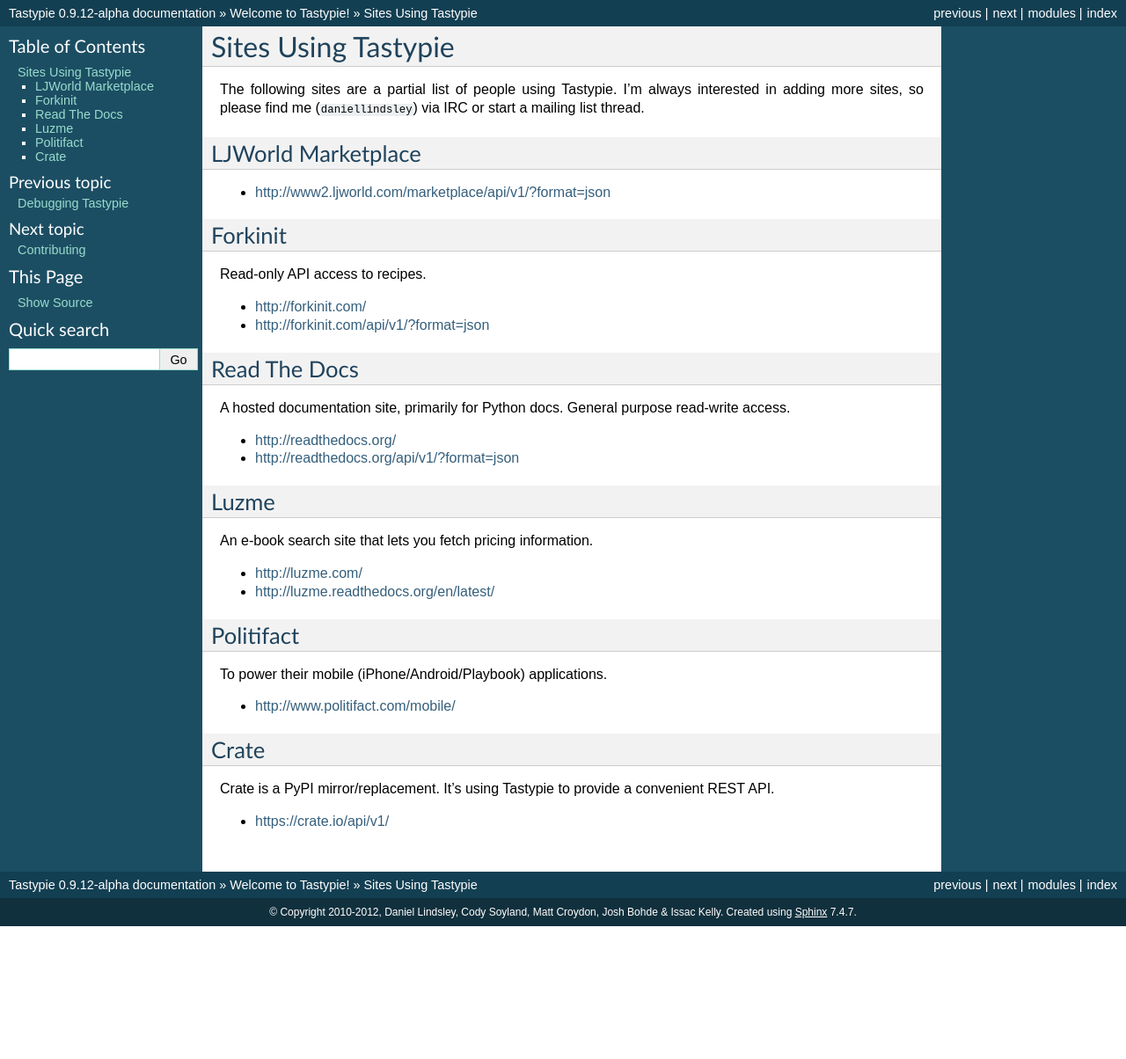
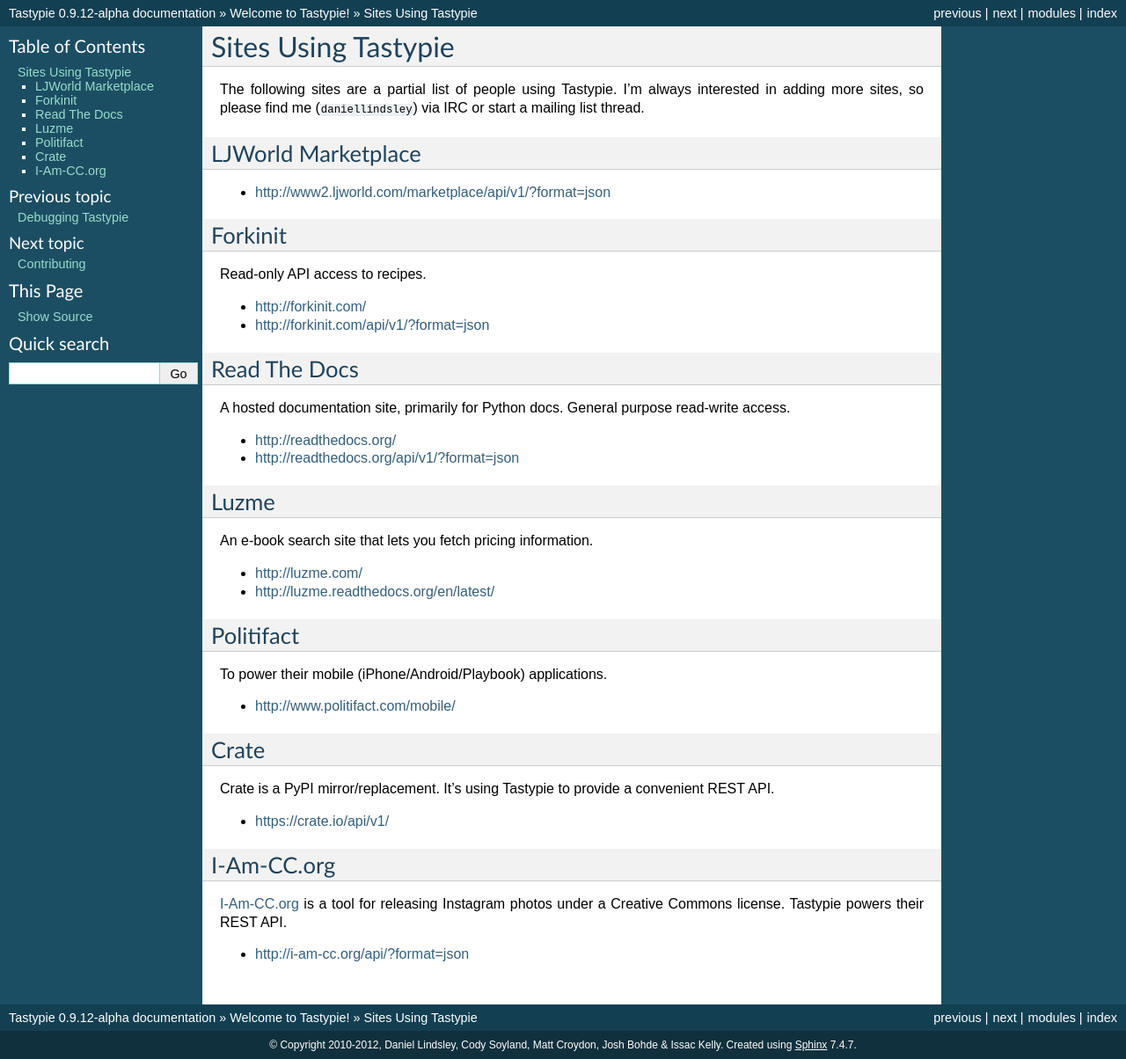
Before and after one commit to django-tastypie/django-tastypie, a Sphinx documentation site: the page built from docs/who_uses.rst, in a window 1280 px wide. Shown: the whole page at 88% size. Built offline with Sphinx 7.4.7, drawn with Linux system fonts in a browser that asks for light colours; before the commit the page ends 1053 px from its top, so only the background shows below that.

Commit message:
i-am-cc.org to who uses doc.

```diff
--- a/docs/who_uses.rst
+++ b/docs/who_uses.rst
@@ -57,3 +57,11 @@
 REST API.
 
 * https://crate.io/api/v1/
+
+
+I-Am-CC.org
+-----------
+
+`I-Am-CC.org <http://i-am-cc.org>`_ is a tool for releasing Instagram photos under a Creative Commons license.  Tastypie powers their REST API.
+
+* http://i-am-cc.org/api/?format=json
```
